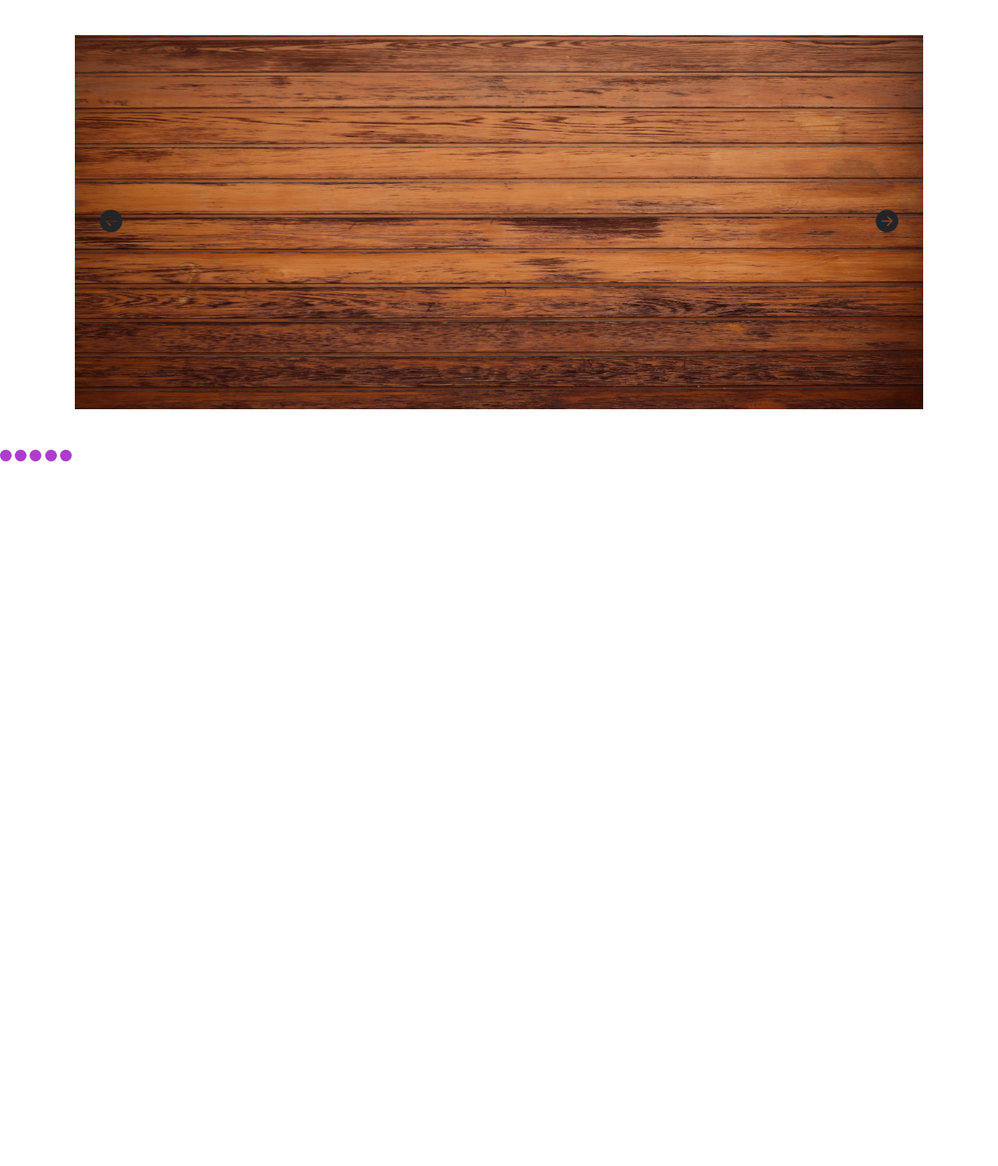
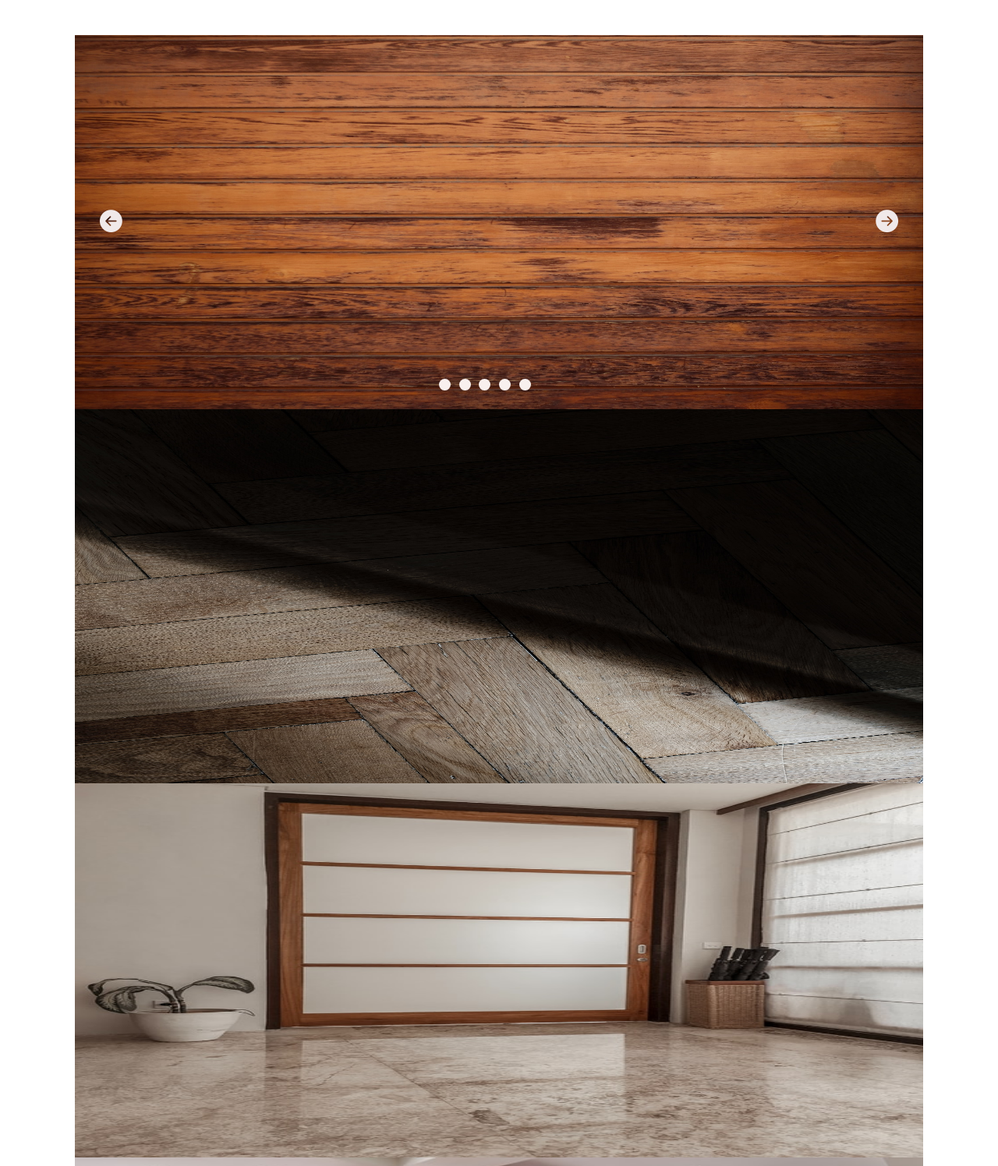
Before and after one commit to Razieh-Abedi/timing-slider, a plain HTML site: page index.html in a window 1280 px wide. Shown: the part 99-1595 px from the top of the page at 78% size. Before the commit the page ends 800 px from the top, so only its background shows below. Drawn offline with nearby package versions, Linux system fonts and the light colour scheme.

Commit message:
wrote slider functions

```diff
--- a/assets/css/style.css
+++ b/assets/css/style.css
@@ -13,17 +13,12 @@ h1 {
   width: 100%;
   height: 100%;
 }
-.indicator-btn {
-  width: 15px !important;
-  height: 15px !important;
-  border: none;
-  background-color: #ae3ccc;
-}
 .change-arrow {
   position: absolute;
   top: 45%;
   cursor: pointer;
   font-size: 1.8rem;
+  color: #f0e9e9;
 }
 #previous-btn {
   left: 10%;
@@ -31,3 +26,25 @@ h1 {
 #next-btn {
   right: 10%;
 }
+.indicator-btn {
+  width: 15px !important;
+  height: 15px !important;
+  border: none;
+  bottom: 5%;
+  background: #f8f0ee;
+}
+#indicator-btn1 {
+  left: 52%;
+}
+#indicator-btn2 {
+  left: 50%;
+}
+#indicator-btn3 {
+  left: 48%;
+}
+#indicator-btn4 {
+  left: 46%;
+}
+#indicator-btn5 {
+  left: 44%;
+}
--- a/assets/js/app.js
+++ b/assets/js/app.js
@@ -0,0 +1,44 @@
+////////*****change slides by clicking on arrows*******//////
+let sliderImgs = document.querySelectorAll(".slider-img");
+document.getElementById("next-btn").addEventListener("click", () => {
+  let sliderImgTemp = sliderImgs[0];
+  let sliderToShow;
+  for (let index = 0; index < sliderImgs.length; index++) {
+    if (sliderImgs[index] == sliderImgTemp) {
+      sliderImgs[index].style.display = "none";
+      sliderImgs[index].style.display = "block";
+      sliderImgTemp++;
+    }
+    // sliderImgs[index].style.display = "none";
+    // sliderImgs[0].style.display = "block";
+    // sliderImgTemp += sliderImgs[index].style.display = "block";
+  }
+});
+
+document.getElementById("previous-btn").addEventListener("click", () => {
+  for (let index = 0; index < sliderImgs.length; index++) {
+    sliderImgs[index].style.display = "none";
+    sliderImgs[0].style.display = "block";
+  }
+});
+
+////********change slides and the opacity of indicators by clicking on indicators******//////
+// document
+//   .getElementsByClassName("indicator-btn")
+//   .addEventListener("click", () => {
+//     for (let index = 0; index < sliderImgs.length; index++) {
+//       sliderImgs[index].style.display = "none";
+//       sliderImgs[0].style.display = "block";
+//     }
+//   });
+document.getElementById("indicator-btn1").addEventListener("click", () => {
+  let indicatorBtns = document.getElementsByClassName("indicator-btn");
+  for (let index = 0; index < sliderImgs.length; index++) {
+    sliderImgs[index].style.display = "none";
+    sliderImgs[0].style.display = "block";
+  }
+  for (let index = 0; index < indicatorBtns.length; index++) {
+    indicatorBtns[index].style.opacity = "0.5";
+    indicatorBtns[0].style.opacity = "1";
+  }
+});
--- a/index.html
+++ b/index.html
@@ -21,22 +21,62 @@
     <h1 class="text-center pt-5">Our flooring Samples</h1>
     <div id="slider" class="my-5 position-relative">
       <div id="sample-works">
-        <img src="assets/images/flooring1.jpg" alt="sample flooring work1" />
-        <!-- <img src="assets/images/flooring2.jpg" alt="sample flooring work2" />
-        <img src="assets/images/flooring3.jpg" alt="sample flooring work3" />
-        <img src="assets/images/flooring4.jpg" alt="sample flooring work4" />
-        <img src="assets/images/flooring5.jpg" alt="sample flooring work5" /> -->
+        <img
+          src="assets/images/flooring1.jpg"
+          alt="sample flooring work1"
+          class="slider-img"
+        />
+        <img
+          src="assets/images/flooring2.jpg"
+          alt="sample flooring work2"
+          class="slider-img"
+        />
+        <img
+          src="assets/images/flooring3.jpg"
+          alt="sample flooring work3"
+          class="slider-img"
+        />
+        <img
+          src="assets/images/flooring4.jpg"
+          alt="sample flooring work4"
+          class="slider-img"
+        />
+        <img
+          src="assets/images/flooring5.jpg"
+          alt="sample flooring work5"
+          class="slider-img"
+        />
       </div>
-      <i id="previous-btn" class="change-arrow position-absolute bi bi-arrow-left-circle-fill"></i>
-        <i id="next-btn" class="change-arrow position-absolute bi bi-arrow-right-circle-fill"></i>
-      </div>
-      <div id="change-slide-indicator">
-        <button class="indicator-btn rounded-circle"></button>
-        <button class="indicator-btn rounded-circle"></button>
-        <button class="indicator-btn rounded-circle"></button>
-        <button class="indicator-btn rounded-circle"></button>
-        <button class="indicator-btn rounded-circle"></button>
+      <i
+        id="previous-btn"
+        class="change-arrow position-absolute bi bi-arrow-left-circle-fill"
+      ></i>
+      <i
+        id="next-btn"
+        class="change-arrow position-absolute bi bi-arrow-right-circle-fill"
+      ></i>
+      <button
+        class="indicator-btn rounded-circle position-absolute"
+        id="indicator-btn1"
+      ></button>
+      <button
+        class="indicator-btn rounded-circle position-absolute"
+        id="indicator-btn2"
+      ></button>
+      <button
+        class="indicator-btn rounded-circle position-absolute"
+        id="indicator-btn3"
+      ></button>
+      <button
+        class="indicator-btn rounded-circle position-absolute"
+        id="indicator-btn4"
+      ></button>
+      <button
+        class="indicator-btn rounded-circle position-absolute"
+        id="indicator-btn5"
+      ></button>
     </div>
+    <div id="change-slide-indicator"></div>
     <script src="assets/js/app.js"></script>
   </body>
 </html>
```
